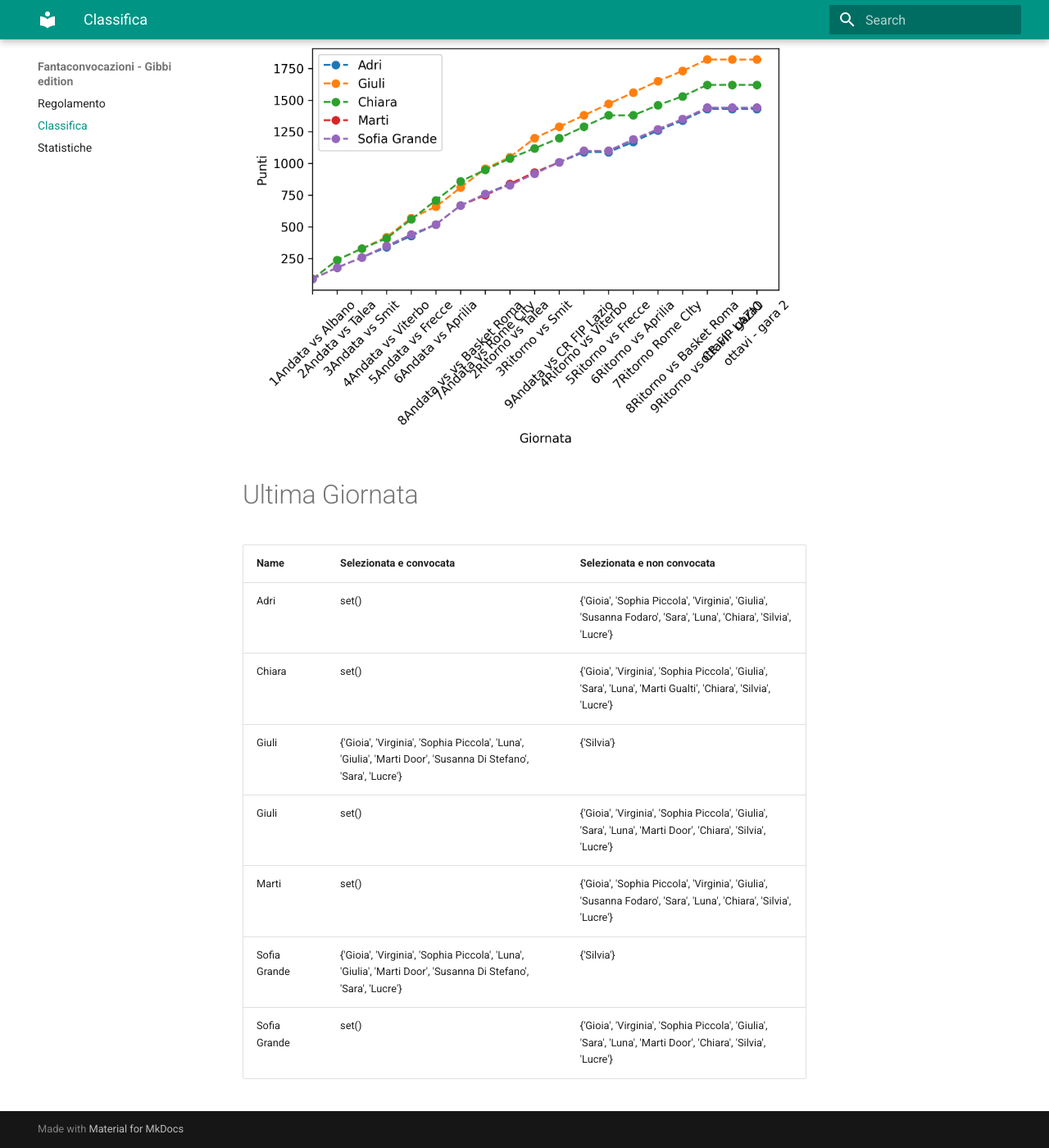
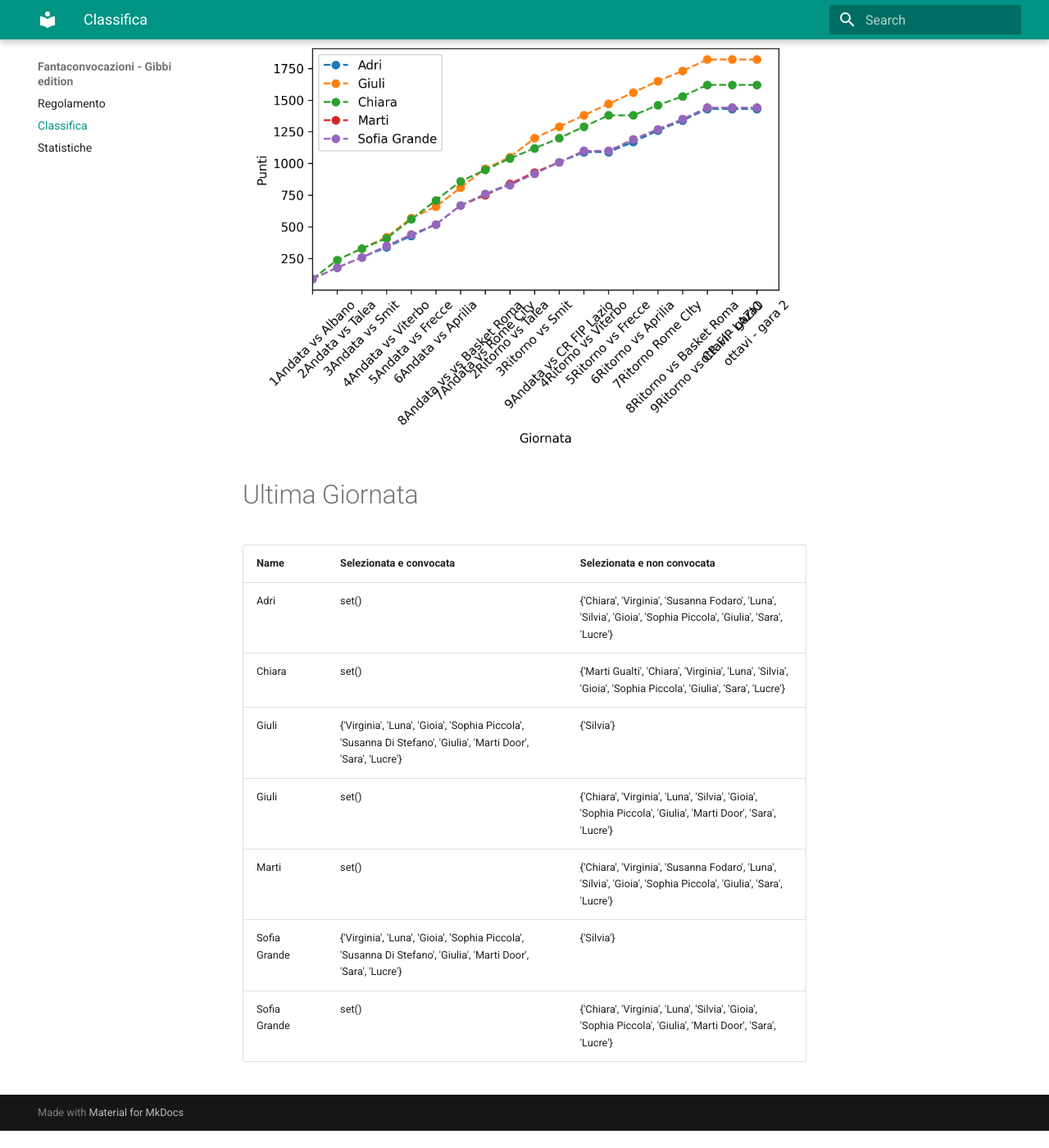
Before and after one commit to martinig94/fantagibbi, an MkDocs documentation site: the page built from docs/Classifica.md, in a window 1280 px wide and 1400 px high, scrolled down 565 px. Shown: the whole window at 82% size. Built offline with MkDocs 1.6.1 and Material for MkDocs 9.7.7, drawn with Linux system fonts in a browser that asks for light colours; after the commit the page ends 1944 px from its top, so only the background shows below that.

Commit message:
Auto-update from main.py

```diff
--- a/docs/Classifica.md
+++ b/docs/Classifica.md
@@ -18,11 +18,11 @@
 <!-- START_TABLE CORRECT -->
 | Name         | Selezionata e convocata                                                                                        | Selezionata e non convocata                                                                                      |
 |:-------------|:---------------------------------------------------------------------------------------------------------------|:-----------------------------------------------------------------------------------------------------------------|
-| Adri         | set()                                                                                                          | {'Gioia', 'Sophia Piccola', 'Virginia', 'Giulia', 'Susanna Fodaro', 'Sara', 'Luna', 'Chiara', 'Silvia', 'Lucre'} |
-| Chiara       | set()                                                                                                          | {'Gioia', 'Virginia', 'Sophia Piccola', 'Giulia', 'Sara', 'Luna', 'Marti Gualti', 'Chiara', 'Silvia', 'Lucre'}   |
-| Giuli        | {'Gioia', 'Virginia', 'Sophia Piccola', 'Luna', 'Giulia', 'Marti Door', 'Susanna Di Stefano', 'Sara', 'Lucre'} | {'Silvia'}                                                                                                       |
-| Giuli        | set()                                                                                                          | {'Gioia', 'Virginia', 'Sophia Piccola', 'Giulia', 'Sara', 'Luna', 'Marti Door', 'Chiara', 'Silvia', 'Lucre'}     |
-| Marti        | set()                                                                                                          | {'Gioia', 'Sophia Piccola', 'Virginia', 'Giulia', 'Susanna Fodaro', 'Sara', 'Luna', 'Chiara', 'Silvia', 'Lucre'} |
-| Sofia Grande | {'Gioia', 'Virginia', 'Sophia Piccola', 'Luna', 'Giulia', 'Marti Door', 'Susanna Di Stefano', 'Sara', 'Lucre'} | {'Silvia'}                                                                                                       |
-| Sofia Grande | set()                                                                                                          | {'Gioia', 'Virginia', 'Sophia Piccola', 'Giulia', 'Sara', 'Luna', 'Marti Door', 'Chiara', 'Silvia', 'Lucre'}     |
+| Adri         | set()                                                                                                          | {'Chiara', 'Virginia', 'Susanna Fodaro', 'Luna', 'Silvia', 'Gioia', 'Sophia Piccola', 'Giulia', 'Sara', 'Lucre'} |
+| Chiara       | set()                                                                                                          | {'Marti Gualti', 'Chiara', 'Virginia', 'Luna', 'Silvia', 'Gioia', 'Sophia Piccola', 'Giulia', 'Sara', 'Lucre'}   |
+| Giuli        | {'Virginia', 'Luna', 'Gioia', 'Sophia Piccola', 'Susanna Di Stefano', 'Giulia', 'Marti Door', 'Sara', 'Lucre'} | {'Silvia'}                                                                                                       |
+| Giuli        | set()                                                                                                          | {'Chiara', 'Virginia', 'Luna', 'Silvia', 'Gioia', 'Sophia Piccola', 'Giulia', 'Marti Door', 'Sara', 'Lucre'}     |
+| Marti        | set()                                                                                                          | {'Chiara', 'Virginia', 'Susanna Fodaro', 'Luna', 'Silvia', 'Gioia', 'Sophia Piccola', 'Giulia', 'Sara', 'Lucre'} |
+| Sofia Grande | {'Virginia', 'Luna', 'Gioia', 'Sophia Piccola', 'Susanna Di Stefano', 'Giulia', 'Marti Door', 'Sara', 'Lucre'} | {'Silvia'}                                                                                                       |
+| Sofia Grande | set()                                                                                                          | {'Chiara', 'Virginia', 'Luna', 'Silvia', 'Gioia', 'Sophia Piccola', 'Giulia', 'Marti Door', 'Sara', 'Lucre'}     |
 <!-- END_TABLE CORRECT -->
```
